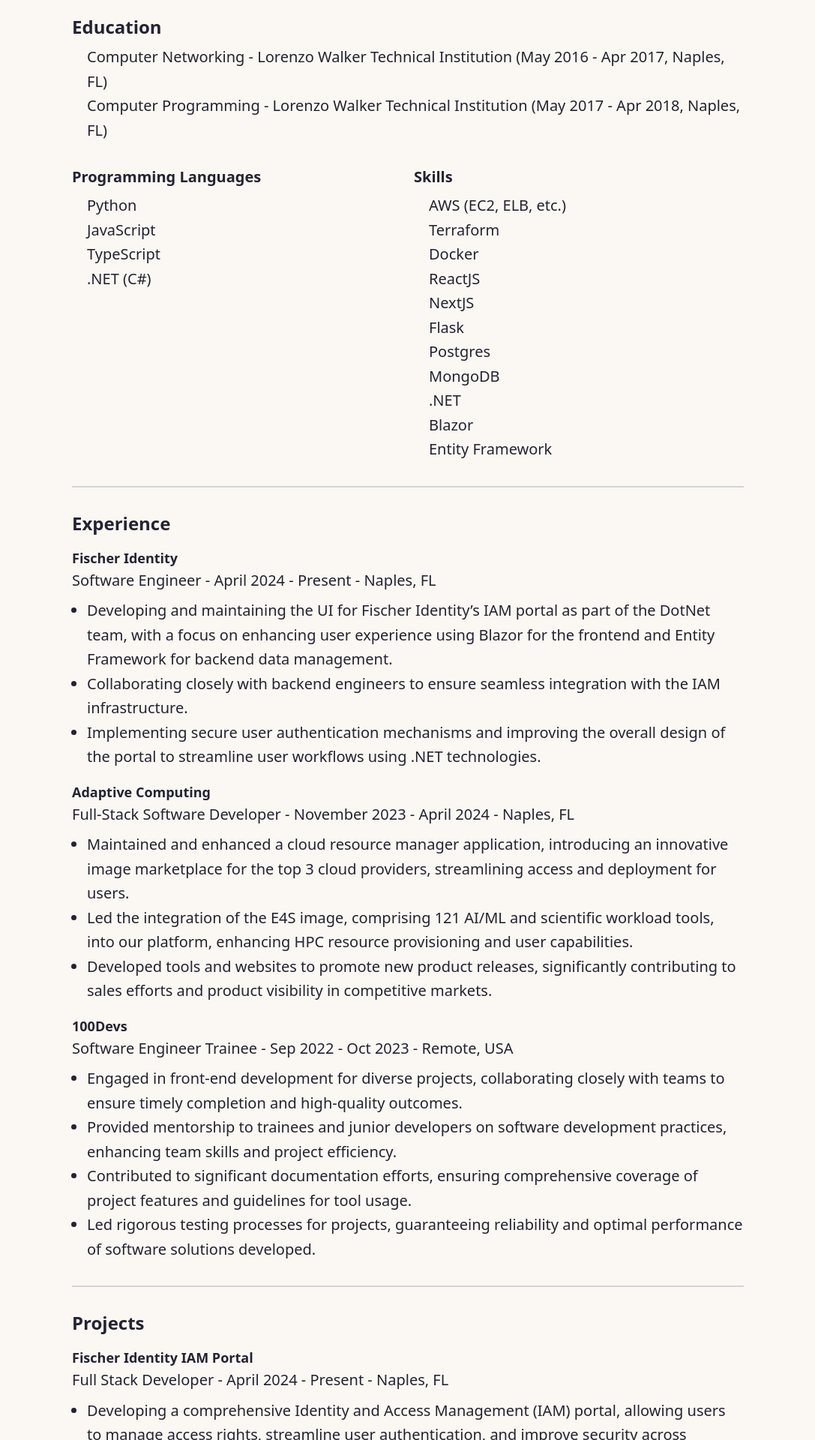
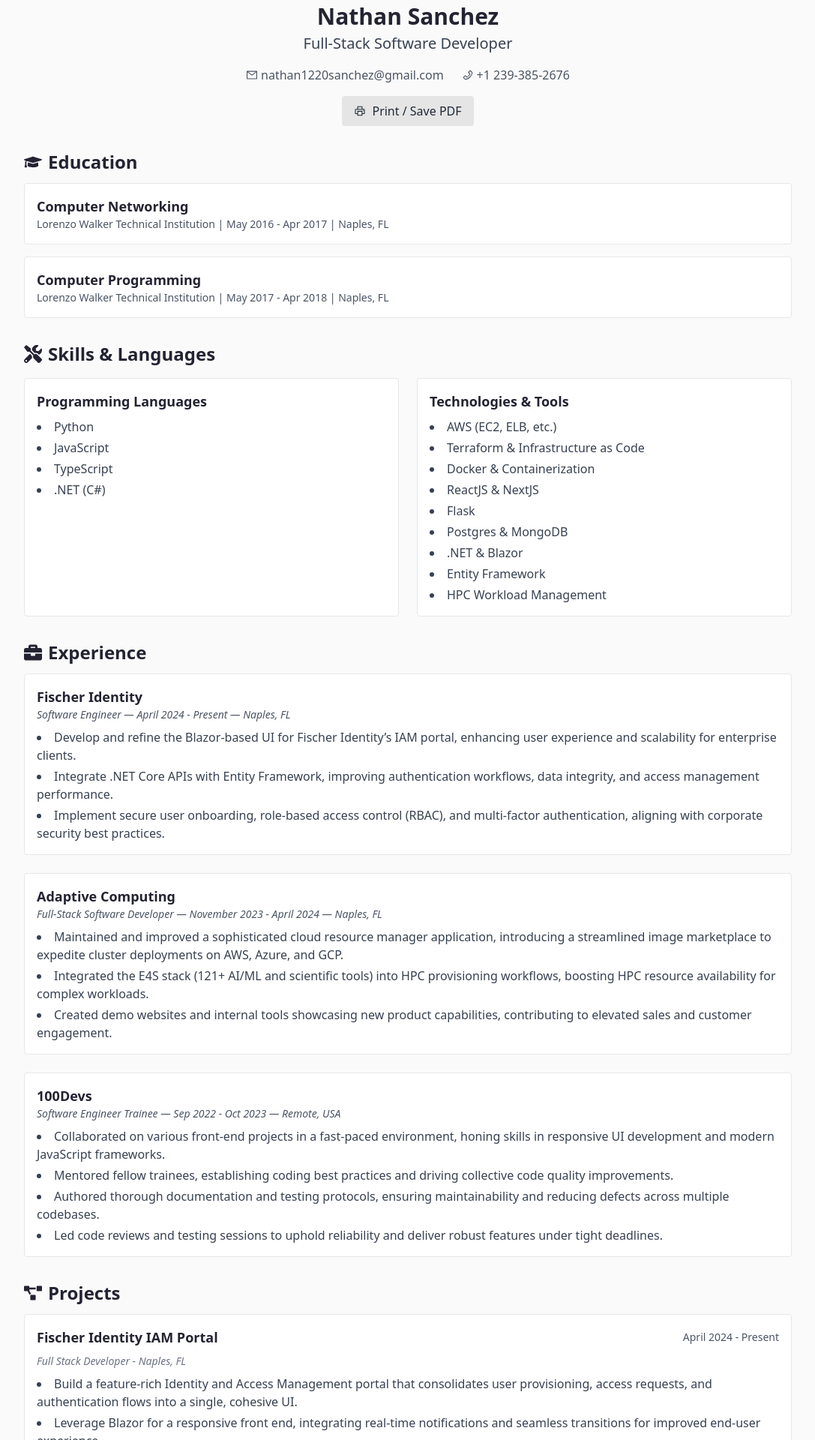
Before and after one commit to NathanSanchezDev/nathanswe-portfolio, a Next.js app: page /resume in a window 1280 px wide. Shown: the part 220-2140 px from the top of the page at 75% size, without its empty margins (96-1183 px from the left). Built offline with nearby package versions, Linux system fonts and the light colour scheme.

Commit message:
Refactor resume component.

```diff
--- a/app/resume/components/Resume.jsx
+++ b/app/resume/components/Resume.jsx
@@ -1,5 +1,10 @@
+"use client";
 import React, { useRef } from 'react';
 import { LazyMotion, domAnimation, useInView } from 'framer-motion';
+import ReactToPrint from 'react-to-print';
+import { AiOutlineMail, AiOutlinePhone, AiOutlinePrinter } from 'react-icons/ai';
+import { FaGraduationCap, FaTools, FaBriefcase, FaProjectDiagram } from 'react-icons/fa';
+
 import 'tailwindcss/tailwind.css';
 
 const resumeData = {
@@ -7,6 +12,7 @@
   role: "Full-Stack Software Developer",
   email: "nathan1220sanchez@gmail.com",
   phone: "+1 239-385-2676",
+
   education: [
     {
       degree: "Computer Networking",
@@ -21,20 +27,21 @@
       location: "Naples, FL",
     },
   ],
+
   programmingLanguages: ["Python", "JavaScript", "TypeScript", ".NET (C#)"],
+
   skills: [
     "AWS (EC2, ELB, etc.)",
-    "Terraform",
-    "Docker",
-    "ReactJS",
-    "NextJS",
+    "Terraform & Infrastructure as Code",
+    "Docker & Containerization",
+    "ReactJS & NextJS",
     "Flask",
-    "Postgres",
-    "MongoDB",
-    ".NET",
-    "Blazor",
+    "Postgres & MongoDB",
+    ".NET & Blazor",
     "Entity Framework",
+    "HPC Workload Management",
   ],
+
   experience: [
     {
       company: "Fischer Identity",
@@ -42,9 +49,9 @@
       period: "April 2024 - Present",
       location: "Naples, FL",
       description: [
-        "Developing and maintaining the UI for Fischer Identity’s IAM portal as part of the DotNet team, with a focus on enhancing user experience using Blazor for the frontend and Entity Framework for backend data management.",
-        "Collaborating closely with backend engineers to ensure seamless integration with the IAM infrastructure.",
-        "Implementing secure user authentication mechanisms and improving the overall design of the portal to streamline user workflows using .NET technologies."
+        "Develop and refine the Blazor-based UI for Fischer Identity’s IAM portal, enhancing user experience and scalability for enterprise clients.",
+        "Integrate .NET Core APIs with Entity Framework, improving authentication workflows, data integrity, and access management performance.",
+        "Implement secure user onboarding, role-based access control (RBAC), and multi-factor authentication, aligning with corporate security best practices.",
       ],
     },
     {
@@ -53,9 +60,9 @@
       period: "November 2023 - April 2024",
       location: "Naples, FL",
       description: [
-        "Maintained and enhanced a cloud resource manager application, introducing an innovative image marketplace for the top 3 cloud providers, streamlining access and deployment for users.",
-        "Led the integration of the E4S image, comprising 121 AI/ML and scientific workload tools, into our platform, enhancing HPC resource provisioning and user capabilities.",
-        "Developed tools and websites to promote new product releases, significantly contributing to sales efforts and product visibility in competitive markets.",
+        "Maintained and improved a sophisticated cloud resource manager application, introducing a streamlined image marketplace to expedite cluster deployments on AWS, Azure, and GCP.",
+        "Integrated the E4S stack (121+ AI/ML and scientific tools) into HPC provisioning workflows, boosting HPC resource availability for complex workloads.",
+        "Created demo websites and internal tools showcasing new product capabilities, contributing to elevated sales and customer engagement.",
       ],
     },
     {
@@ -64,13 +71,14 @@
       period: "Sep 2022 - Oct 2023",
       location: "Remote, USA",
       description: [
-        "Engaged in front-end development for diverse projects, collaborating closely with teams to ensure timely completion and high-quality outcomes.",
-        "Provided mentorship to trainees and junior developers on software development practices, enhancing team skills and project efficiency.",
-        "Contributed to significant documentation efforts, ensuring comprehensive coverage of project features and guidelines for tool usage.",
-        "Led rigorous testing processes for projects, guaranteeing reliability and optimal performance of software solutions developed.",
+        "Collaborated on various front-end projects in a fast-paced environment, honing skills in responsive UI development and modern JavaScript frameworks.",
+        "Mentored fellow trainees, establishing coding best practices and driving collective code quality improvements.",
+        "Authored thorough documentation and testing protocols, ensuring maintainability and reducing defects across multiple codebases.",
+        "Led code reviews and testing sessions to uphold reliability and deliver robust features under tight deadlines.",
       ],
     },
   ],
+
   projects: [
     {
       name: "Fischer Identity IAM Portal",
@@ -78,11 +86,11 @@
       period: "April 2024 - Present",
       location: "Naples, FL",
       description: [
-        "Developing a comprehensive Identity and Access Management (IAM) portal, allowing users to manage access rights, streamline user authentication, and improve security across enterprise environments.",
-        "Utilizing Blazor for a responsive and intuitive front-end experience, enhancing user interactions with real-time updates and seamless navigation.",
-        "Leveraging Entity Framework in .NET for robust data management, ensuring secure and efficient backend operations.",
-        "Collaborating with backend teams to implement complex IAM features such as multi-factor authentication, role-based access control (RBAC), and user provisioning.",
-        "Contributing to the integration of secure authentication protocols and APIs, supporting secure and scalable infrastructure within the portal."
+        "Build a feature-rich Identity and Access Management portal that consolidates user provisioning, access requests, and authentication flows into a single, cohesive UI.",
+        "Leverage Blazor for a responsive front end, integrating real-time notifications and seamless transitions for improved end-user experience.",
+        "Enhance data interactions via Entity Framework in .NET, implementing query optimizations and transaction-safe data handling for mission-critical identity operations.",
+        "Collaborate with the IAM infrastructure team to add advanced security measures like multi-factor authentication and role-based access control, meeting stringent enterprise requirements.",
+        "Document integration approaches and coding patterns, accelerating onboarding for new developers and maintaining consistent code quality.",
       ],
     },
     {
@@ -91,10 +99,10 @@
       period: "Jan 2024 - Feb 2024",
       location: "Naples, FL",
       description: [
-        "Developed a full-stack web application allowing users to demo cloud-based solutions for Adaptive Computing’s on-demand data center, and on-premise solution for demoing E4S for AI/ML workloads.",
-        "Designed an admin dashboard to track demo account statuses and facilitate user interaction, enhancing user experience and feedback management.",
-        "Leveraged modern technologies such as MongoDB, Next.js 14, TypeScript, and the Shadcn component library for UI development.",
-        "Ensured scalability and reliability for both cloud and on-premise solutions, incorporating advanced database management and secure user authentication.",
+        "Developed a user-friendly demonstration platform that showcases on-demand data center and HPC capabilities, including dynamic provisioning of E4S-based AI/ML clusters.",
+        "Created an admin dashboard to manage demo accounts, track resource usage, and collect user feedback, significantly enhancing customer engagement.",
+        "Utilized modern JavaScript (TypeScript), Next.js 14, and the Shadcn UI library for polished front-end experiences and maintainable code structure.",
+        "Implemented secure sign-up and authentication flows, integrating Node-based microservices with MongoDB for data persistence and user session management.",
       ],
     },
     {
@@ -103,11 +111,11 @@
       period: "Nov 2023 - Feb 2024",
       location: "Naples, FL",
       description: [
-        "Collaborated with a 10-member development team on the ODDC Cloud Resource Manager project by Adaptive Computing.",
-        "Significantly refactored and streamlined a complex codebase, reducing code complexity and improving overall efficiency.",
-        "Introduced a Marketplace feature, enabling users to deploy clusters with pre-built images. Focused on seamless integration of the E4S image containing 121 scientific and AI/ML apps and tools.",
-        "Collaborated on infrastructure enhancements using Terraform, expanding support for custom images and multiple cloud providers (AWS, Azure, GCP, Oracle, AliCloud, Open Telecom Cloud).",
-        "Played a key role in delivering new releases and maintaining project stability, contributing to the project’s ongoing success.",
+        "Collaborated with a 10-person team to modernize a large-scale cloud resource manager, streamlining HPC cluster deployments with an innovative marketplace of pre-configured images.",
+        "Refactored a complex codebase for improved clarity and maintainability, cutting technical debt and simplifying on-boarding for new developers.",
+        "Expanded Terraform-based infrastructure to support multiple cloud providers, including AWS, Azure, GCP, and Oracle, enhancing product versatility.",
+        "Implemented an integrated HPC workflow with the E4S stack, showcasing 121 specialized AI/ML and scientific packages for immediate user deployment.",
+        "Contributed to iterative release cycles, ensuring top-notch reliability and performance for enterprise and research-focused HPC clients.",
       ],
     },
   ],
@@ -119,64 +127,174 @@
 
   return (
     <LazyMotion features={domAnimation}>
-      <section id="resume" className="section">
-        <div className="max-w-4xl mx-auto">
+      <section
+        id="resume"
+        className="section py-12 px-4 sm:px-6 lg:px-8 transition-colors duration-300
+                   bg-neutral-50 dark:bg-neutral-900"
+      >
+        <div className="max-w-5xl mx-auto" ref={resumeRef}>
+          {/* Header / Intro */}
           <div
-            ref={resumeRef}
-            className={`text-xl font-light leading-relaxed transition-all ${
-              isInView ? '' : 'transform translate-x-8 opacity-0'
+            className={`transition-all duration-700 ${isInView ? 'opacity-100 translate-y-0' : 'opacity-0 translate-y-8'
               }`}
           >
+            <div className="flex flex-col items-center text-center mb-8">
+              <h1 className="text-3xl font-extrabold mb-1 dark:text-gray-100">
+                {resumeData.name}
+              </h1>
+              <h2 className="text-xl text-gray-700 dark:text-gray-300">
+                {resumeData.role}
+              </h2>
+              <div className="mt-4 flex flex-col sm:flex-row sm:space-x-6 dark:text-gray-400 text-gray-600">
+                <span className="flex items-center">
+                  <AiOutlineMail className="mr-1" />
+                  {resumeData.email}
+                </span>
+                <span className="flex items-center">
+                  <AiOutlinePhone className="mr-1" />
+                  {resumeData.phone}
+                </span>
+              </div>
+
+              <div className="mt-4">
+                <ReactToPrint
+                  trigger={() => (
+                    <button
+                      className="inline-flex items-center px-4 py-2 bg-neutral-200 dark:bg-neutral-700
+                                 text-gray-800 dark:text-gray-200 rounded
+                                 hover:bg-neutral-300 dark:hover:bg-neutral-600
+                                 transition-colors"
+                    >
+                      <AiOutlinePrinter className="mr-2" />
+                      Print / Save PDF
+                    </button>
+                  )}
+                  content={() => resumeRef.current}
+                />
+              </div>
+            </div>
+
+            {/* MAIN CONTENT WRAPPER */}
+            <div className="space-y-8">
               {/* Education */}
-            <h3 className="text-2xl font-semibold">Education</h3>
-            <ul className="ml-5 mt-2 list-none">
+              <div className="w-full mx-auto">
+                <h3 className="text-2xl font-semibold mb-3 flex items-center dark:text-gray-100">
+                  <FaGraduationCap className="mr-2" />
+                  Education
+                </h3>
+                <div className="space-y-4">
                   {resumeData.education.map((item, index) => (
-                <li key={index}>
-                  {item.degree} - {item.institution} ({item.period}, {item.location})
-                </li>
+                    <div
+                      key={index}
+                      className="p-4 rounded border dark:border-neutral-700
+                                 bg-white dark:bg-neutral-800
+                                 transition-colors duration-300"
+                    >
+                      <h4 className="text-lg font-bold dark:text-gray-100">
+                        {item.degree}
+                      </h4>
+                      <p className="text-sm text-gray-600 dark:text-gray-300">
+                        {item.institution} | {item.period} | {item.location}
+                      </p>
+                    </div>
                   ))}
-            </ul>
+                </div>
+              </div>
+
               {/* Skills */}
-            <div className="grid grid-cols-1 md:grid-cols-2 gap-4 mt-8">
               <div>
-                <h3 className="text-xl font-semibold">Programming Languages</h3>
-                <ul className="list-none ml-5 mt-2">
+                <h3 className="text-2xl font-semibold mb-3 flex items-center dark:text-gray-100">
+                  <FaTools className="mr-2" />
+                  Skills & Languages
+                </h3>
+                <div className="grid grid-cols-1 md:grid-cols-2 gap-6 mt-4">
+                  <div
+                    className="p-4 rounded border dark:border-neutral-700
+                               bg-white dark:bg-neutral-800
+                               transition-colors duration-300"
+                  >
+                    <h4 className="text-lg font-bold mb-2 dark:text-gray-100">
+                      Programming Languages
+                    </h4>
+                    <ul className="list-disc list-inside text-gray-700 dark:text-gray-300 space-y-1">
                       {resumeData.programmingLanguages.map((language, index) => (
                         <li key={index}>{language}</li>
                       ))}
                     </ul>
                   </div>
-              <div>
-                <h3 className="text-xl font-semibold">Skills</h3>
-                <ul className="list-none ml-5 mt-2">
+                  <div
+                    className="p-4 rounded border dark:border-neutral-700
+                               bg-white dark:bg-neutral-800
+                               transition-colors duration-300"
+                  >
+                    <h4 className="text-lg font-bold mb-2 dark:text-gray-100">
+                      Technologies & Tools
+                    </h4>
+                    <ul className="list-disc list-inside text-gray-700 dark:text-gray-300 space-y-1">
                       {resumeData.skills.map((skill, index) => (
                         <li key={index}>{skill}</li>
                       ))}
                     </ul>
                   </div>
                 </div>
-            {/* Experience */}
-            <hr className="my-8 border-t-2 border-gray-300" />
-            <h3 className="text-2xl font-semibold">Experience</h3>
-            {resumeData.experience.map((item, index) => (
-              <div key={index} className="mt-4">
-                <h4 className="text-lg font-semibold">{item.company}</h4>
-                <p>{item.role} - {item.period} - {item.location}</p>
-                <ul className="list-disc ml-5 mt-2">
-                  {item.description.map((desc, i) => (
+              </div>
+
+              {/* Experience (Card-Based Layout) */}
+              <div>
+                <h3 className="text-2xl font-semibold mb-3 flex items-center dark:text-gray-100">
+                  <FaBriefcase className="mr-2" />
+                  Experience
+                </h3>
+                <div className="space-y-6">
+                  {resumeData.experience.map((expItem, index) => (
+                    <div
+                      key={index}
+                      className="p-4 rounded border dark:border-neutral-700
+                                 bg-white dark:bg-neutral-800
+                                 transition-colors duration-300"
+                    >
+                      <h4 className="text-lg font-bold dark:text-gray-100">
+                        {expItem.company}
+                      </h4>
+                      <p className="text-sm italic text-gray-600 dark:text-gray-300 mb-2">
+                        {expItem.role} — {expItem.period} — {expItem.location}
+                      </p>
+                      <ul className="list-disc list-inside text-gray-700 dark:text-gray-300 space-y-1">
+                        {expItem.description.map((desc, i) => (
                           <li key={i}>{desc}</li>
                         ))}
                       </ul>
                     </div>
                   ))}
+                </div>
+              </div>
+
               {/* Projects */}
-            <hr className="my-8 border-t-2 border-gray-300" />
-            <h3 className="text-2xl font-semibold">Projects</h3>
+              <div>
+                <h3 className="text-2xl font-semibold mb-3 flex items-center dark:text-gray-100">
+                  <FaProjectDiagram className="mr-2" />
+                  Projects
+                </h3>
+                <div className="space-y-6">
                   {resumeData.projects.map((project, index) => (
-              <div key={index} className="mt-4">
-                <h4 className="text-lg font-semibold">{project.name}</h4>
-                <p>{project.role} - {project.period} - {project.location}</p>
-                <ul className="list-disc ml-5 mt-2">
+                    <div
+                      key={index}
+                      className="p-4 rounded border dark:border-neutral-700
+                                 bg-white dark:bg-neutral-800
+                                 transition-colors duration-300"
+                    >
+                      <div className="flex justify-between items-center mb-2">
+                        <h4 className="text-lg font-bold dark:text-gray-100">
+                          {project.name}
+                        </h4>
+                        <span className="text-sm text-gray-600 dark:text-gray-300">
+                          {project.period}
+                        </span>
+                      </div>
+                      <p className="text-sm italic text-gray-500 dark:text-gray-400 mb-2">
+                        {project.role} - {project.location}
+                      </p>
+                      <ul className="list-disc list-inside text-gray-700 dark:text-gray-300 space-y-1">
                         {project.description.map((desc, i) => (
                           <li key={i}>{desc}</li>
                         ))}
@@ -185,6 +303,10 @@
                   ))}
                 </div>
               </div>
+            </div>
+            {/* END MAIN CONTENT */}
+          </div>
+        </div>
       </section>
     </LazyMotion>
   );
--- a/package.json
+++ b/package.json
@@ -23,6 +23,7 @@
 		"react-icons": "^4.12.0",
 		"react-image-gallery": "^1.3.0",
 		"react-markdown": "^9.0.3",
+		"react-to-print": "^2.14.15",
 		"rehype-highlight": "^7.0.1",
 		"remark-gfm": "^4.0.0",
 		"styled-components": "^6.1.8",
```
Also changed, not shown: 1 other file (tests, documents, lock files or other folders). Lines whose indentation alone changed are shown as unchanged.
